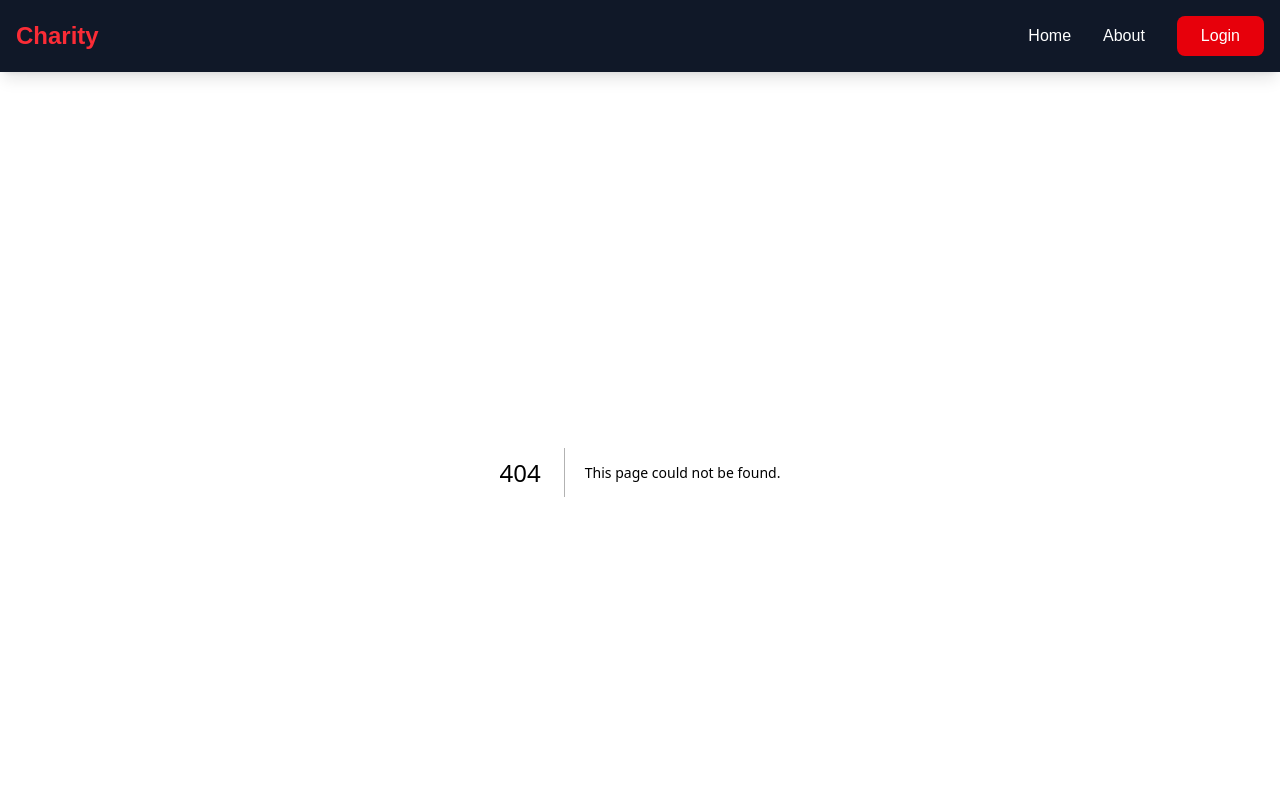
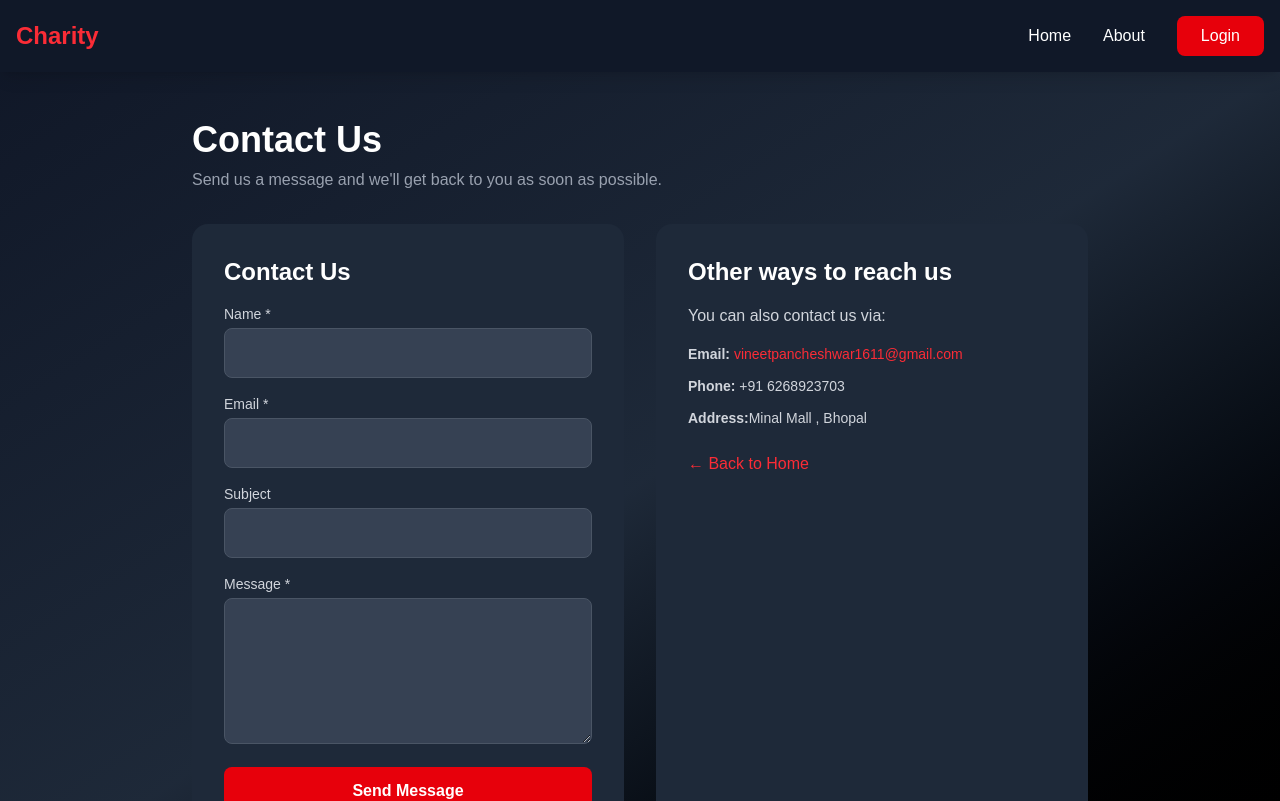
Before and after one commit to codewithharsh007/charity-donation-portal, a Next.js app: page /contact in a window 1280 px wide. Before the commit this address had no page. Shown: the top 801 px of the page. Built offline with nearby package versions, Linux system fonts and the light colour scheme.

Commit message:
feat: implement contact form with validation and email sending functionality

```diff
--- a/app/(donor)/about/page.jsx
+++ b/app/(donor)/about/page.jsx
@@ -47,6 +47,7 @@ export default function AboutPage() {
                 src="/img/hero.jpeg"
                 alt="Mother and child"
                 fill
+                sizes="(max-width: 1024px) 100vw, 50vw"
                 className="object-cover"
               />
             </div>
@@ -83,6 +84,7 @@ export default function AboutPage() {
                 src="/img/aboutRandom.jpeg"
                 alt="Community support"
                 fill
+                sizes="(max-width: 1024px) 100vw, 50vw"
                 className="object-cover"
               />
             </div>
--- /dev/null
+++ b/app/api/cloudinary/upload/route.js
@@ -0,0 +1,39 @@
+import { NextResponse } from 'next/server';
+import cloudinary from '@/config/cloudinary';
+import { protect } from '@/middlewares/authMiddleware';
+
+// POST - upload image (expects { data: dataUrl, filename })
+export async function POST(request) {
+  try {
+    // Protect route - only authenticated users
+    const auth = await protect(request);
+    if (!auth.success) {
+      return NextResponse.json({ message: auth.message }, { status: auth.status });
+    }
+
+    const body = await request.json();
+    const { data, filename } = body;
+
+    if (!data) {
+      return NextResponse.json({ message: 'No file data provided' }, { status: 400 });
+    }
+
+    // cloudinary.uploader.upload accepts data URLs directly
+    const result = await cloudinary.uploader.upload(data, {
+      folder: 'charity_uploads',
+      public_id: filename ? filename.replace(/\.[^/.]+$/, '') : undefined,
+      resource_type: 'image',
+      overwrite: false,
+    });
+
+    return NextResponse.json({
+      secure_url: result.secure_url,
+      public_id: result.public_id,
+      width: result.width,
+      height: result.height,
+    }, { status: 200 });
+  } catch (err) {
+    console.error('Cloudinary upload error:', err);
+    return NextResponse.json({ message: 'Upload failed', error: err.message }, { status: 500 });
+  }
+}
--- /dev/null
+++ b/app/api/contact/route.js
@@ -0,0 +1,40 @@
+import { NextResponse } from 'next/server';
+import sendorgEmail from '@/utils/emailService';
+
+export async function POST(request) {
+  try {
+    const body = await request.json();
+    const { name, email, subject, message } = body;
+
+    if (!name || !email || !message) {
+      return NextResponse.json({ message: 'Missing required fields' }, { status: 400 });
+    }
+
+    // Send email to site admin / support
+    const adminEmail = process.env.SUPPORT_EMAIL || process.env.EMAIL_TO || 'support@example.com';
+
+    const emailSubject = subject || `Contact Form Message from ${name}`;
+    const emailBody = `
+      <h3>New contact message</h3>
+      <p><strong>Name:</strong> ${name}</p>
+      <p><strong>Email:</strong> ${email}</p>
+      <p><strong>Subject:</strong> ${subject || 'N/A'}</p>
+      <p><strong>Message:</strong></p>
+      <div>${message.replace(/\n/g, '<br/>')}</div>
+    `;
+
+    try {
+      if (sendorgEmail) {
+        await sendorgEmail(adminEmail, emailSubject, emailBody);
+      }
+    } catch (err) {
+      console.error('Contact email send failed:', err);
+      // continue to return success to the user; alternatively you could return 500
+    }
+
+    return NextResponse.json({ message: 'Message received. We will get back to you soon.' }, { status: 200 });
+  } catch (err) {
+    console.error('Contact API error:', err);
+    return NextResponse.json({ message: 'Server error' }, { status: 500 });
+  }
+}
--- /dev/null
+++ b/app/contact/page.jsx
@@ -0,0 +1,40 @@
+import ContactUs from '@/components/contactUs';
+import Link from 'next/link';
+
+export const metadata = {
+  title: 'Contact Us - Charity',
+  description: 'Get in touch with the Charity team',
+};
+
+export default function ContactPage() {
+  return (
+    <div className="min-h-screen bg-gradient-to-br from-gray-900 via-gray-800 to-black px-4 py-12">
+      <div className="mx-auto max-w-4xl">
+        <div className="mb-8">
+          <h1 className="text-4xl font-bold text-white">Contact Us</h1>
+          <p className="text-gray-400 mt-2">Send us a message and we'll get back to you as soon as possible.</p>
+        </div>
+
+        <div className="grid grid-cols-1 lg:grid-cols-2 gap-8">
+          <div>
+            <ContactUs />
+          </div>
+
+          <div className="rounded-2xl bg-gray-800 p-8 text-gray-300">
+            <h3 className="text-2xl font-bold text-white mb-4">Other ways to reach us</h3>
+            <p className="mb-4">You can also contact us via:</p>
+            <ul className="space-y-3 text-sm">
+              <li><strong>Email:</strong> <a href="mailto:info@charity.org" className="text-red-500">vineetpancheshwar1611@gmail.com</a></li>
+              <li><strong>Phone:</strong> +91 6268923703</li>
+              <li><strong>Address:</strong>Minal Mall , Bhopal</li>
+            </ul>
+
+            <div className="mt-6">
+              <Link href="/" className="text-red-500 hover:text-red-400">← Back to Home</Link>
+            </div>
+          </div>
+        </div>
+      </div>
+    </div>
+  );
+}
--- a/components/AboutPreview.jsx
+++ b/components/AboutPreview.jsx
@@ -47,6 +47,7 @@ export default function AboutPreview() {
               src="/img/hero.jpeg"
               alt="Mother and child"
               fill
+              sizes="(max-width: 1024px) 100vw, 50vw"
               className="object-cover"
             />
           </div>
--- a/components/Hero.jsx
+++ b/components/Hero.jsx
@@ -32,6 +32,7 @@ export default function Hero() {
               src="/img/hero.jpeg"
               alt="Child smiling"
               fill
+              sizes="(max-width: 1024px) 100vw, 50vw"
               className="object-cover"
               priority
             />
--- a/components/NgoVerificationModal.jsx
+++ b/components/NgoVerificationModal.jsx
@@ -128,21 +128,35 @@ export default function NgoVerificationModal() {
     setShowModal(false);
   };
 
-  // Upload to Cloudinary
+  // Upload to Cloudinary via server-side endpoint
+  // We convert the file to a data URL on the client and send that to a protected server API
+  // which uses server-side Cloudinary credentials. This avoids exposing secrets and
+  // prevents 401 caused by missing/incorrect client-side credentials or signed uploads.
   const uploadToCloudinary = async (file) => {
-    const formData = new FormData();
-    formData.append('file', file);
-    formData.append('upload_preset', process.env.NEXT_PUBLIC_CLOUDINARY_UPLOAD_PRESET || 'charity_preset');
+    // helper to read file as data URL
+    const readFileAsDataURL = (f) =>
+      new Promise((resolve, reject) => {
+        const reader = new FileReader();
+        reader.onload = () => resolve(reader.result);
+        reader.onerror = reject;
+        reader.readAsDataURL(f);
+      });
 
-    const response = await fetch(
-      `https://api.cloudinary.com/v1_1/${process.env.NEXT_PUBLIC_CLOUDINARY_CLOUD_NAME}/auto/upload`,
-      {
-        method: 'POST',
-        body: formData,
-      }
-    );
+    const dataUrl = await readFileAsDataURL(file);
 
-    if (!response.ok) throw new Error('Upload failed');
+    const response = await fetch('/api/cloudinary/upload', {
+      method: 'POST',
+      headers: {
+        'Content-Type': 'application/json',
+      },
+      body: JSON.stringify({ data: dataUrl, filename: file.name }),
+    });
+
+    if (!response.ok) {
+      const err = await response.json().catch(() => ({}));
+      throw new Error(err.message || 'Upload failed');
+    }
+
     return await response.json();
   };
 
--- /dev/null
+++ b/components/contactUs.jsx
@@ -0,0 +1,94 @@
+"use client";
+
+import { useState } from "react";
+
+export default function ContactUs() {
+  const [form, setForm] = useState({ name: "", email: "", subject: "", message: "" });
+  const [loading, setLoading] = useState(false);
+  const [status, setStatus] = useState({ type: "", text: "" });
+
+  const handleChange = (e) => {
+    setForm({ ...form, [e.target.name]: e.target.value });
+  };
+
+  const validate = () => {
+    if (!form.name.trim() || !form.email.trim() || !form.message.trim()) {
+      setStatus({ type: "error", text: "Please fill all required fields." });
+      return false;
+    }
+    // simple email check
+    if (!/\S+@\S+\.\S+/.test(form.email)) {
+      setStatus({ type: "error", text: "Please enter a valid email address." });
+      return false;
+    }
+    return true;
+  };
+
+  const handleSubmit = async (e) => {
+    e.preventDefault();
+    setStatus({ type: "", text: "" });
+
+    if (!validate()) return;
+
+    setLoading(true);
+    try {
+      const res = await fetch('/api/contact', {
+        method: 'POST',
+        headers: { 'Content-Type': 'application/json' },
+        body: JSON.stringify(form),
+      });
+
+      const data = await res.json();
+      if (res.ok) {
+        setStatus({ type: 'success', text: data.message || 'Message sent successfully!' });
+        setForm({ name: '', email: '', subject: '', message: '' });
+      } else {
+        setStatus({ type: 'error', text: data.message || 'Failed to send message.' });
+      }
+    } catch (err) {
+      setStatus({ type: 'error', text: 'Server error. Please try again later.' });
+    } finally {
+      setLoading(false);
+    }
+  };
+
+  return (
+    <div className="max-w-2xl mx-auto bg-gray-800 rounded-2xl p-8">
+      <h3 className="text-2xl font-bold text-white mb-4">Contact Us</h3>
+
+      {status.text && (
+        <div className={`mb-4 p-3 rounded ${status.type === 'success' ? 'bg-green-500/10 border border-green-500 text-green-400' : 'bg-red-500/10 border border-red-500 text-red-400'}`}>
+          {status.text}
+        </div>
+      )}
+
+      <form onSubmit={handleSubmit} className="space-y-4">
+        <div>
+          <label className="block text-sm text-gray-300 mb-1">Name *</label>
+          <input name="name" value={form.name} onChange={handleChange} className="w-full px-4 py-3 rounded-lg bg-gray-700 text-white border border-gray-600" />
+        </div>
+
+        <div>
+          <label className="block text-sm text-gray-300 mb-1">Email *</label>
+          <input name="email" value={form.email} onChange={handleChange} className="w-full px-4 py-3 rounded-lg bg-gray-700 text-white border border-gray-600" />
+        </div>
+
+        <div>
+          <label className="block text-sm text-gray-300 mb-1">Subject</label>
+          <input name="subject" value={form.subject} onChange={handleChange} className="w-full px-4 py-3 rounded-lg bg-gray-700 text-white border border-gray-600" />
+        </div>
+
+        <div>
+          <label className="block text-sm text-gray-300 mb-1">Message *</label>
+          <textarea name="message" value={form.message} onChange={handleChange} rows={5} className="w-full px-4 py-3 rounded-lg bg-gray-700 text-white border border-gray-600" />
+        </div>
+
+        <div className="flex gap-4">
+          <button type="submit" disabled={loading} className="flex-1 bg-red-600 text-white py-3 rounded-lg font-semibold hover:bg-red-700 disabled:opacity-50">
+            {loading ? 'Sending...' : 'Send Message'}
+          </button>
+        </div>
+      </form>
+    </div>
+  );
+}
```
